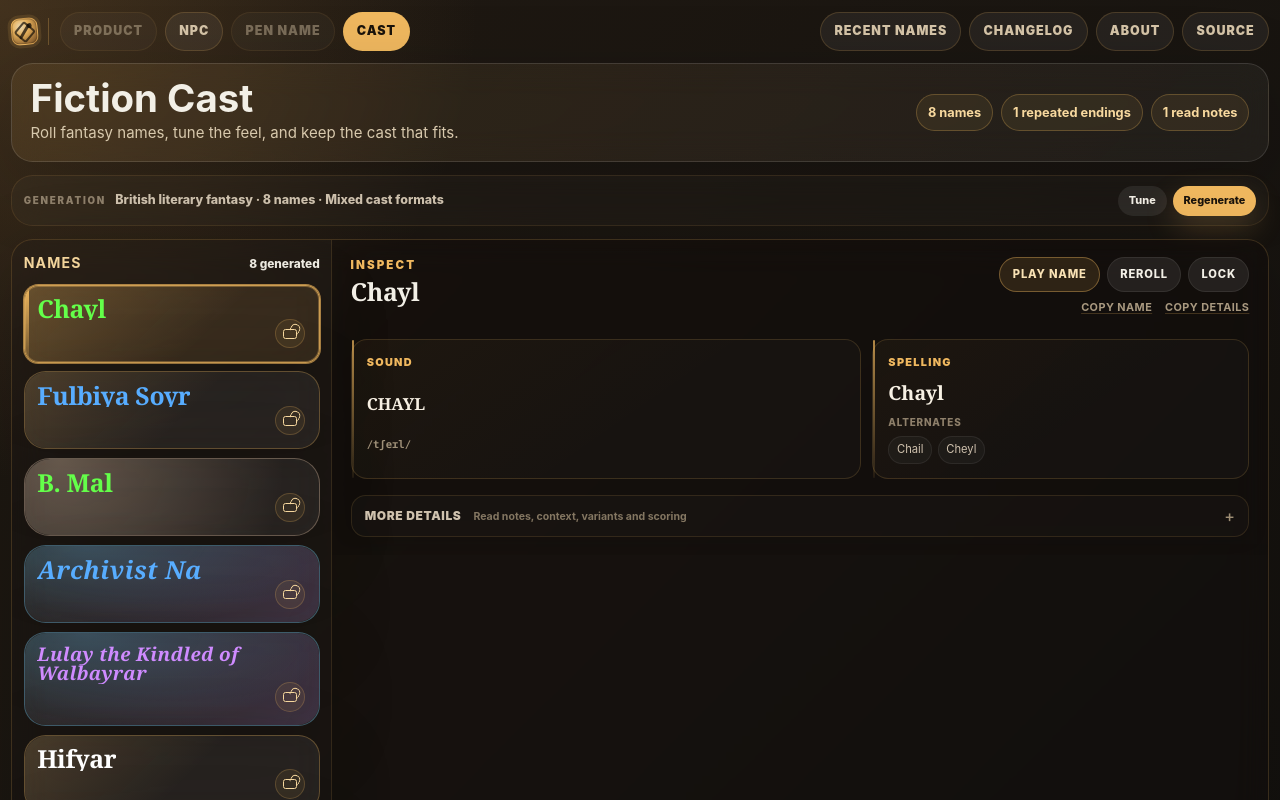
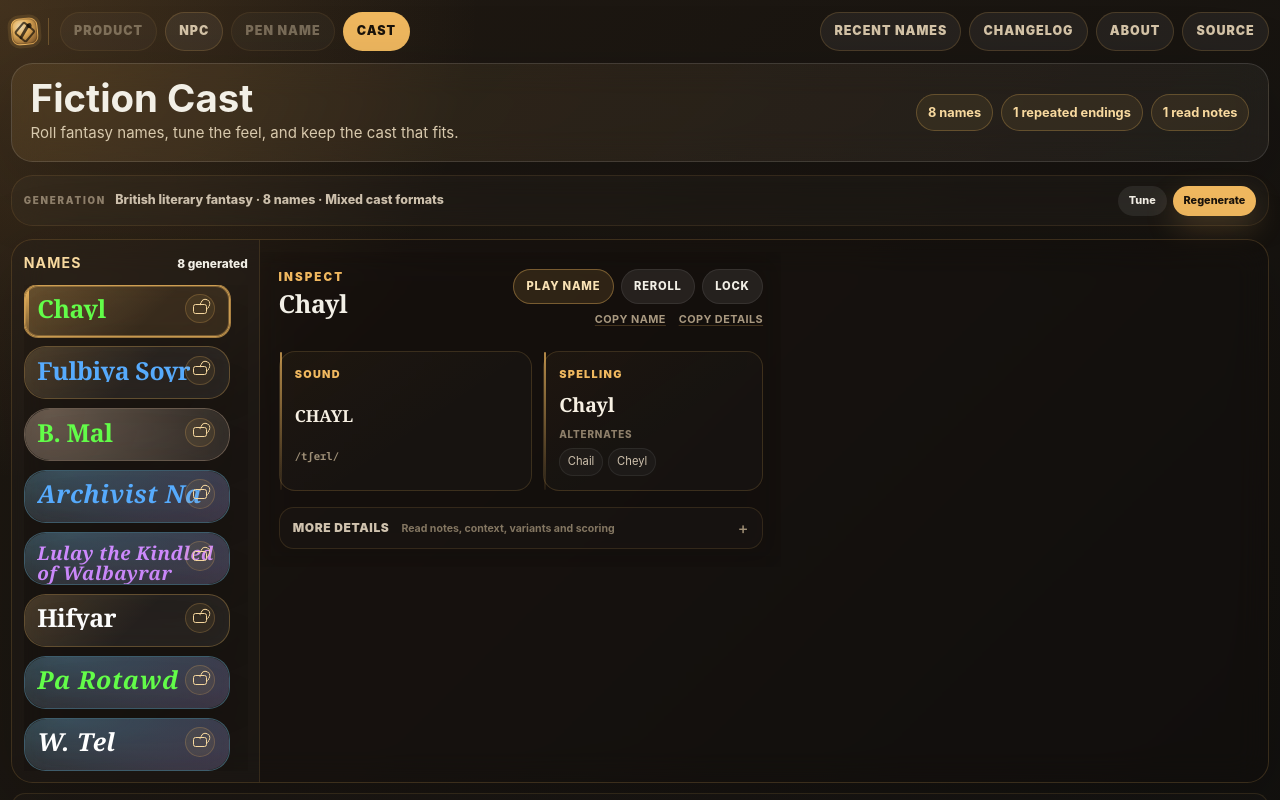
Before and after one commit to jaahay/name-forge, a React (Vite) app: page / in a window 1280 px wide. Shown: the top 800 px of the page. Built offline with nearby package versions, Linux system fonts and the light colour scheme.

Commit message:
balance workbench columns vertically

```diff
--- a/src/cast-workbench.css
+++ b/src/cast-workbench.css
@@ -45,8 +45,8 @@
   font-size: 0.68rem;
 }
 
-/* Names and Inspect are two regions of one object. Keep the rail bounded so
-   changes in inspector density do not make either side visually dominant. */
+/* Names and Inspect are two regions of one object. Their horizontal split stays
+   familiar; the desktop frame below keeps their vertical extent stable. */
 .results-layout.inspector-rail-layout {
   grid-template-columns: minmax(0, 1fr);
   gap: 0.7rem;
@@ -55,7 +55,7 @@
 .cast-workbench-surface {
   grid-column: 1 / -1;
   display: grid;
-  grid-template-columns: clamp(250px, 27vw, 320px) minmax(0, 1fr);
+  grid-template-columns: minmax(215px, 248px) minmax(0, 1fr);
   gap: 0;
   padding: 0;
   overflow: hidden;
@@ -326,6 +326,69 @@
   border-top-color: rgba(240, 184, 95, 0.1);
 }
 
+/* On desktop the workbench is a shared-height master/detail frame. The roster
+   and inspector keep the same vertical extent; opening secondary details uses
+   the inspector's remaining space instead of making that column arbitrarily
+   longer than the roster. */
+@media (min-width: 901px) {
+  .cast-workbench-surface {
+    height: clamp(34rem, 60vh, 46rem);
+    min-height: 0;
+  }
+
+  .cast-workbench-surface .name-rail {
+    grid-template-rows: auto minmax(0, 1fr);
+    min-height: 0;
+    overflow: hidden;
+  }
+
+  .cast-workbench-surface .name-grid {
+    min-height: 0;
+    overflow-y: auto;
+    padding-right: 0.18rem;
+    scrollbar-gutter: stable;
+  }
+
+  .cast-workbench-inspector {
+    display: flex;
+    min-height: 0;
+    overflow: hidden;
+  }
+
+  .cast-workbench-surface .selected-name-panel,
+  .cast-workbench-surface .inspector-empty-panel {
+    flex: 1 1 auto;
+    height: auto;
+    min-height: 0;
+  }
+
+  .cast-workbench-surface .selected-name-panel {
+    display: flex;
+    flex-direction: column;
+    overflow: hidden;
+  }
+
+  .cast-workbench-surface .selected-name-panel > .inspector-more {
+    margin-top: auto;
+    min-height: 0;
+  }
+
+  .cast-workbench-surface .selected-name-panel > .inspector-more[open] {
+    display: flex;
+    flex: 1 1 auto;
+    flex-direction: column;
+    margin-top: 0;
+  }
+
+  .cast-workbench-surface .selected-name-panel > .inspector-more[open] .inspector-more-body {
+    flex: 1 1 auto;
+    min-height: 0;
+    overflow-y: auto;
+    scrollbar-gutter: stable;
+    overscroll-behavior: contain;
+  }
+}
+
 @media (max-width: 900px) {
   .configure-tray.collapsed .configure-summary-copy {
     display: grid;
```
